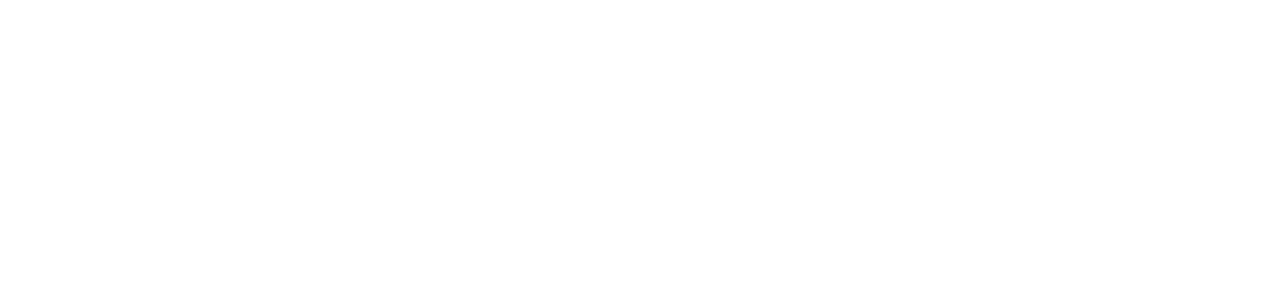
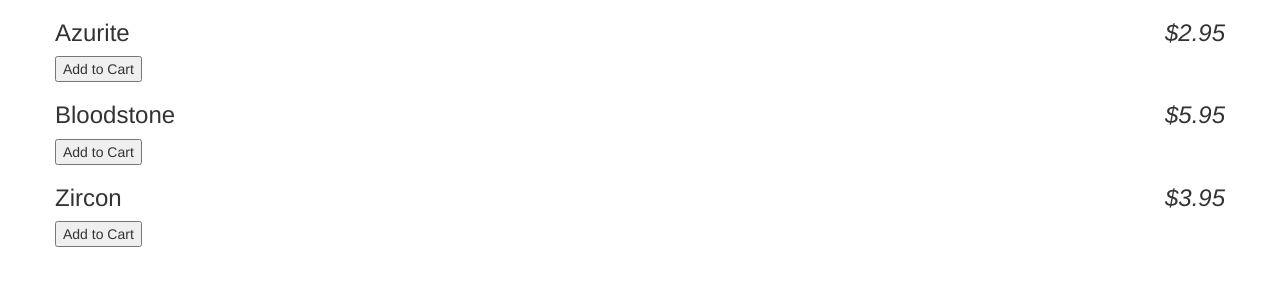
Before and after one commit to leoachear/AngularJS-codeschool, a plain HTML site: page index.html in a window 1280 px wide. Drawn offline with Linux system fonts and the light colour scheme.

Commit message:
Level 2.3

```diff
--- a/app.js
+++ b/app.js
@@ -1,15 +1,28 @@
 (function(){
 	var app = angular.module('gemStore', []);
-	var gem = {
-		name: 'Azurite',
-		price: 2.95,
-		canPurchase: false,
-    	soldOut: true
-	}
+
+	var gems =	[
+					{
+						name: 'Azurite',
+						price: 2.95,
+						canPurchase: true,
+				    	soldOut: false
+					},
+					{
+						name: 'Bloodstone',
+						price: 5.95,
+						canPurchase: true,
+				    	soldOut: false
+					},
+					{
+						name: 'Zircon',
+						price: 3.95,
+						canPurchase: true,
+				    	soldOut: false
+					},
+				];
 
 	app.controller('StoreController', function(){
-		this.product = gem;
+		this.products = gems;
 	});
-
-
 })();
--- a/index.html
+++ b/index.html
@@ -7,12 +7,12 @@
 	</head>
 	<body class="container" ng-controller="StoreController as store">
 		<!--<h1>{{"Hello," + " Angular!"}}</h1>-->
-		<div ng-hide="store.product.soldOut" class="product row">
-			<h3>
-				{{store.product.name}}
-				<em class="pull-right">{{store.product.price}}</em>
+		<div class="product row" ng-repeat="product in store.products">
+			<h3 ng-hide="product.soldOut">
+				{{product.name}}
+				<em class="pull-right">{{product.price | currency}}</em>
 			</h3>
-			<button ng-show="store.product.canPurchase">Add to Cart</button>
+			<button ng-show="product.canPurchase">Add to Cart</button>
 		</div>
 	</body>
 </html>
```
